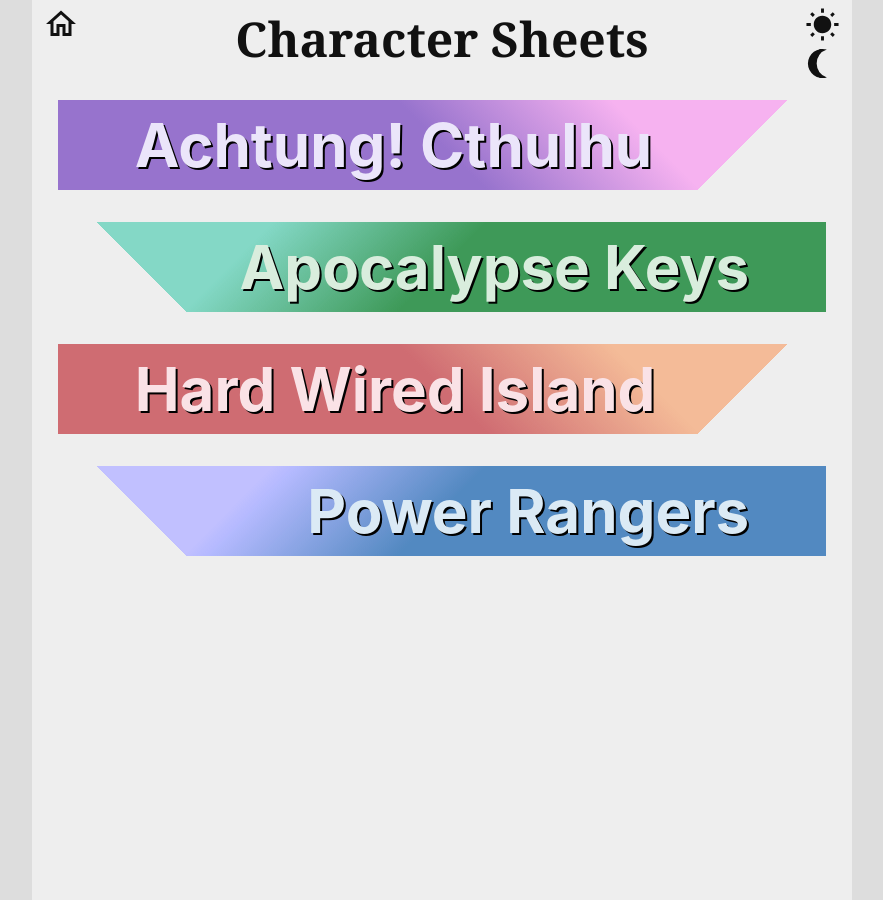
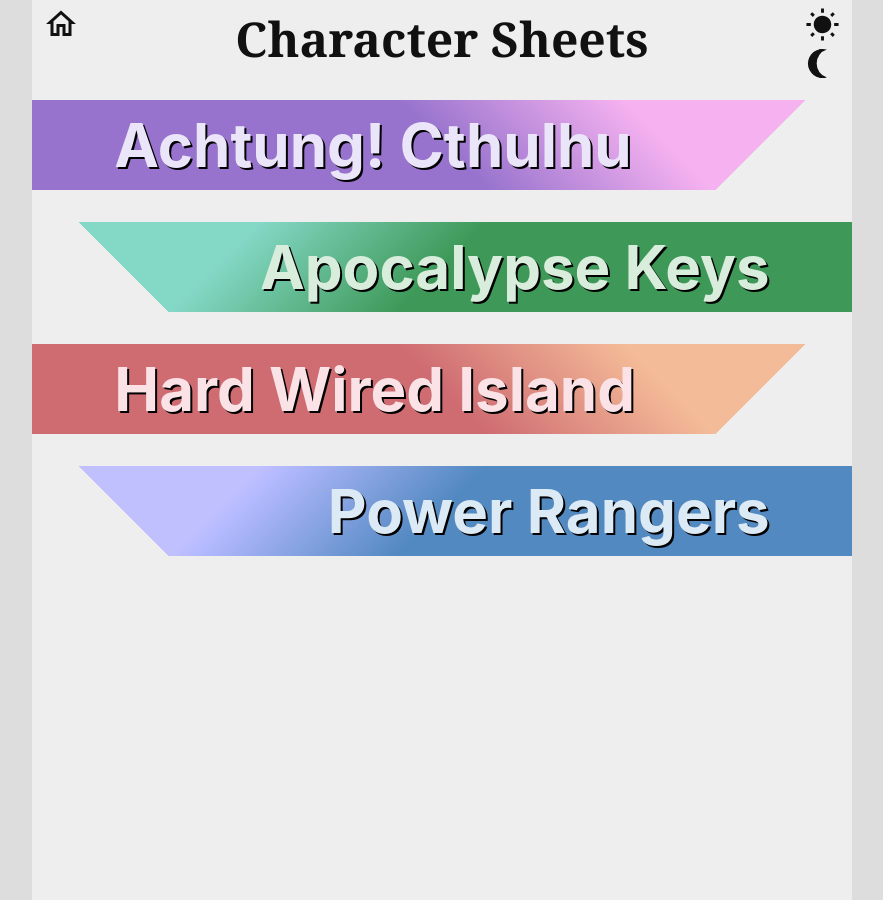
Before and after one commit to abstiles/ttrpg, a Jekyll site: the page built from mes.md, in a window 1280 px wide. Shown: the whole page, without its empty margins (198-1081 px from the left). Built offline with Jekyll 4.4.1, drawn with Linux system fonts in a browser that asks for light colours.

Commit message:
Remove edge margin

```diff
--- a/mes.md
+++ b/mes.md
@@ -40,8 +40,7 @@
   }
 
   li {
-    margin: 1em 0;
-    display: flex;
+    margin: 1em calc(-1* min(30px, 2vw));
     background: linear-gradient(135deg, var(--transition-color), var(--transition-color) 85%, transparent 85%, transparent);
   }
 
--- a/styles/base.css
+++ b/styles/base.css
@@ -12,7 +12,7 @@
 	font-size: 12pt;
 	margin: auto;
 	max-width: 768px;
-	padding: 10px min(30px, 2%);
+	padding: 10px min(30px, 2vw);
 	min-height: calc(100vh - 20px);
 }
 
```
